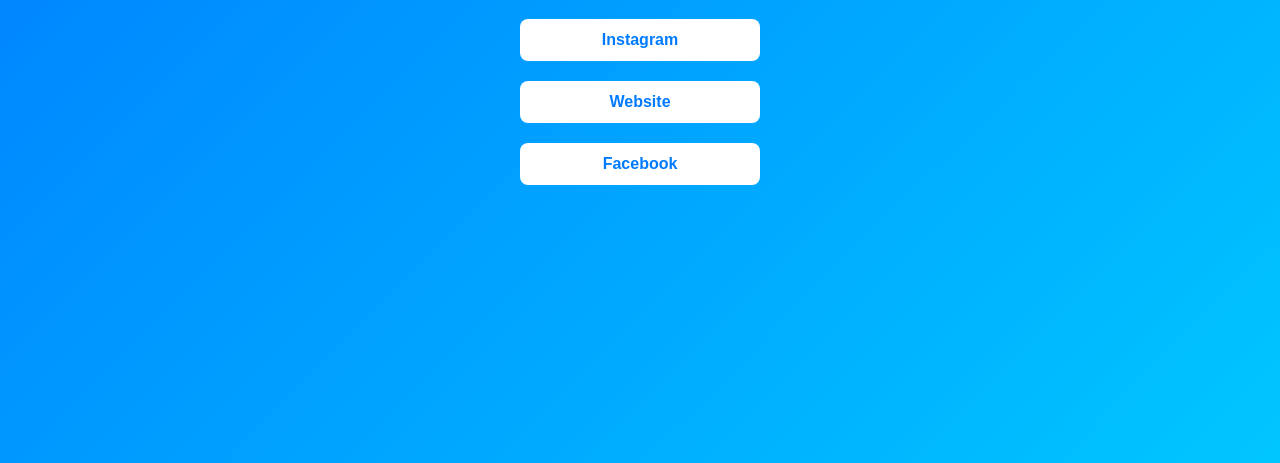
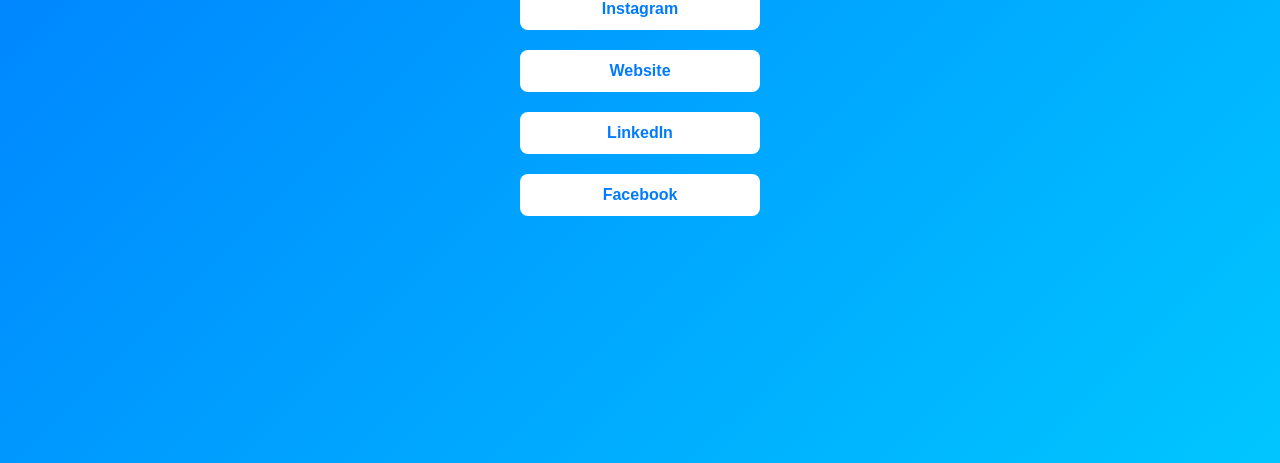
Before and after one commit to uzair522600/uzair522600, a plain HTML site: page index.html in a window 1280 px wide. Shown: the part 337-800 px from the top of the page. Drawn offline with Linux system fonts and the light colour scheme.

Commit message:
Update index.html

```diff
--- a/index.html
+++ b/index.html
@@ -37,6 +37,7 @@
   <h1>Follow Me</h1>
   <a href="https://www.instagram.com/theaplhiv.official?igsh=dXdjODB4Mjg4Mm9v" target="_blank">Instagram</a>
   <a href="https://theaplhiv.org.pk/" target="_blank">Website</a>
+  <a href="https://www.linkedin.com/company/aplhiv" target="_blank">LinkedIn</a>
   <a href="https://www.facebook.com/APLHIV/" target="_blank">Facebook</a>
 </body>
 </html>
```
